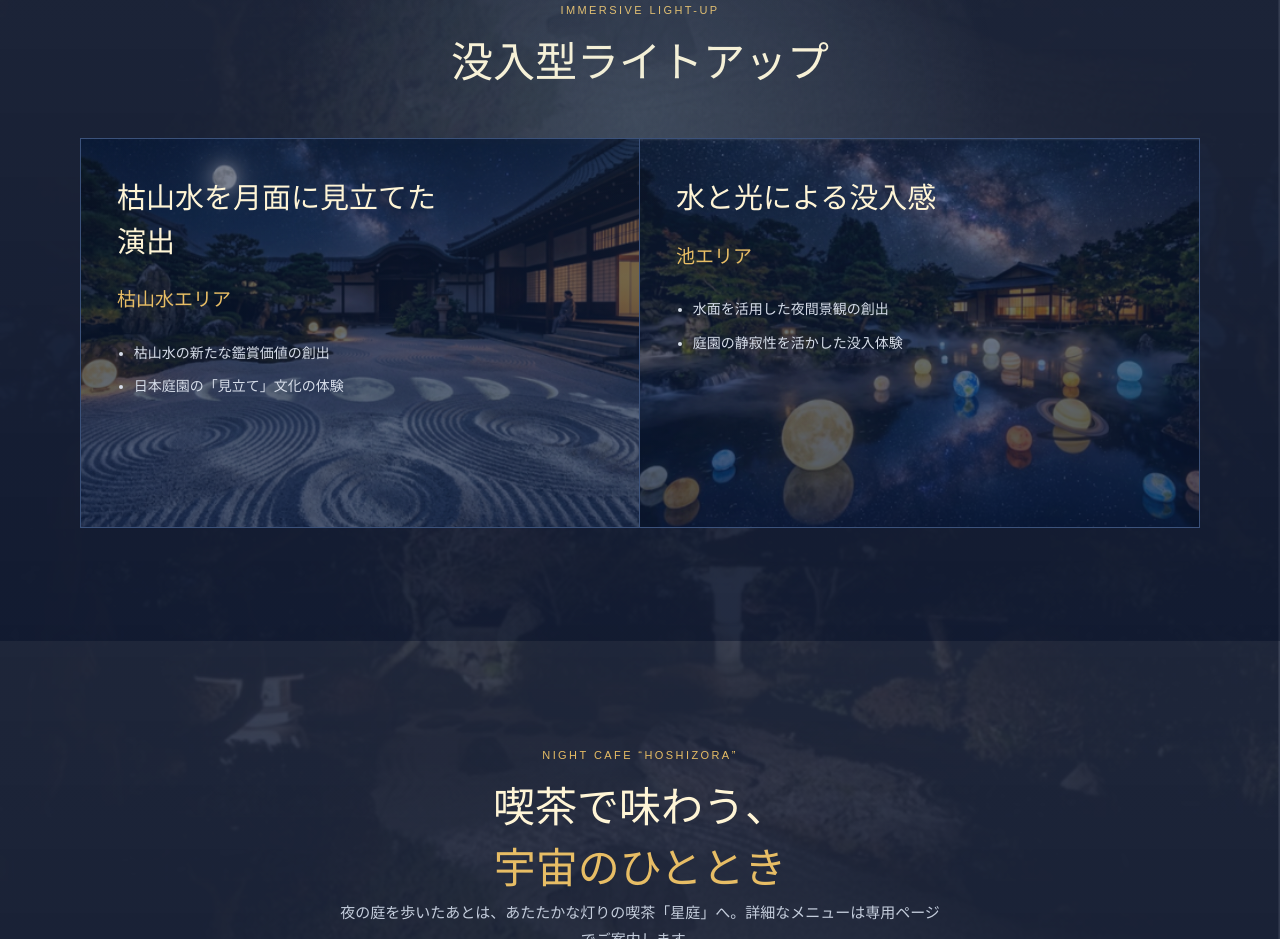
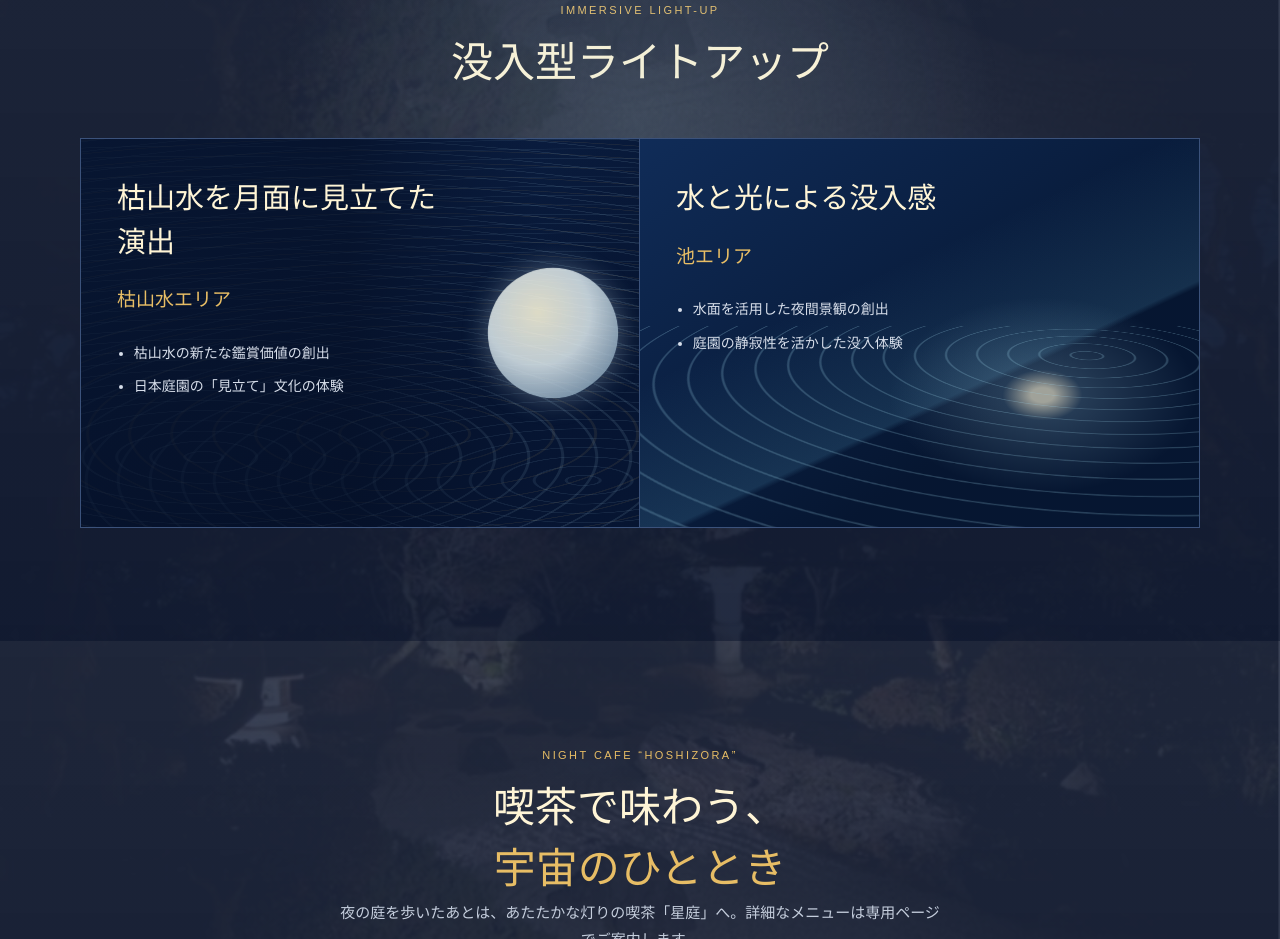
Before and after one commit to ranhai613/takaostep-york-web, a plain HTML site: page docs/index.html in a window 1280 px wide. Shown: the part 3359-4298 px from the top of the page. Drawn offline with Linux system fonts and the light colour scheme.

Commit message:
remove light-up background images

```diff
--- a/docs/index.html
+++ b/docs/index.html
@@ -36,9 +36,12 @@
     .mystery-banner .button-outline:hover{box-shadow:0 12px 28px rgba(0,0,0,.36)}
     .section,.mystery-banner{border-top:0!important;border-bottom:0!important}
     .experience-grid a:nth-child(1){order:1}.experience-grid a:nth-child(3){order:2}.experience-grid a:nth-child(4){order:3}.experience-grid a:nth-child(2){order:4}
-    .illumination-grid .moon-shape,.illumination-grid .water-lines{inset:0;width:auto;height:auto;left:0;bottom:0;border-radius:0;opacity:.62;background-position:center;background-size:cover;box-shadow:none}
-    .illumination-grid .moon-shape{background-image:linear-gradient(rgba(5,18,48,.22),rgba(5,18,48,.55)),url("assets/img/garden_lightup_karesansui.png")}
-    .illumination-grid .water-lines{background-image:linear-gradient(rgba(5,18,48,.22),rgba(5,18,48,.55)),url("assets/img/garden_lightup_pond.png")}
+    .illumination-grid .moon-shape,.illumination-grid .water-lines{inset:0;width:auto;height:auto;left:0;bottom:0;border-radius:0;opacity:1;box-shadow:none}
+    .illumination-grid .moon-shape{background:linear-gradient(90deg,rgba(5,16,39,.78) 0 48%,rgba(7,23,52,.28) 82%),repeating-radial-gradient(ellipse 65% 28% at 22% 82%,transparent 0 17px,rgba(161,202,220,.16) 18px 20px,transparent 21px 34px),repeating-radial-gradient(ellipse 72% 31% at 58% 76%,transparent 0 21px,rgba(231,189,101,.11) 22px 24px,transparent 25px 42px),repeating-radial-gradient(ellipse 62% 26% at 90% 88%,transparent 0 15px,rgba(145,190,215,.14) 16px 18px,transparent 19px 32px),linear-gradient(145deg,#102a57,#061431 72%)}
+    .illumination-grid .moon-shape:after{content:"";position:absolute;width:128px;height:128px;left:auto;right:22px;top:50%;bottom:auto;margin-top:-64px;border-radius:50%;background:radial-gradient(circle at 38% 34%,#fff9dd 0,#dce8ed 45%,#90a9bd 76%,rgba(93,125,150,.18) 77%);box-shadow:0 0 28px rgba(207,229,238,.42);animation:pulse 7s ease-in-out infinite}
+    .illumination-grid .water-lines{background:radial-gradient(ellipse at 72% 66%,rgba(255,248,218,.62) 0 2%,rgba(163,210,231,.2) 7%,transparent 27%),linear-gradient(155deg,transparent 38%,rgba(92,167,204,.18) 62%,transparent 63%),linear-gradient(145deg,#102c58,#061631 68%)}
+    .illumination-grid .water-lines:after{content:"";position:absolute;inset:48% -15% -20%;background:repeating-radial-gradient(ellipse at 70% 18%,transparent 0 13px,rgba(153,207,228,.23) 14px 15px,transparent 16px 28px);transform:perspective(420px) rotateX(58deg);transform-origin:center top;animation:water-drift 8s ease-in-out infinite alternate}
+    @keyframes water-drift{from{transform:perspective(420px) rotateX(58deg) translateX(-12px)}to{transform:perspective(420px) rotateX(58deg) translateX(12px)}}
     .detail-panel a{display:block;width:max-content;margin:16px auto 0;padding:11px 24px;background:var(--gold);color:var(--navy);font-weight:bold;text-decoration:none;box-shadow:0 8px 24px rgba(0,0,0,.24);transition:transform .2s,box-shadow .2s}
     .detail-panel a:hover{transform:translateY(-3px);box-shadow:0 12px 28px rgba(0,0,0,.36)}
   </style>
```
Also changed, not shown: docs/assets/img/garden_lightup_karesansui.png (deleted), docs/assets/img/garden_lightup_pond.png (deleted).
